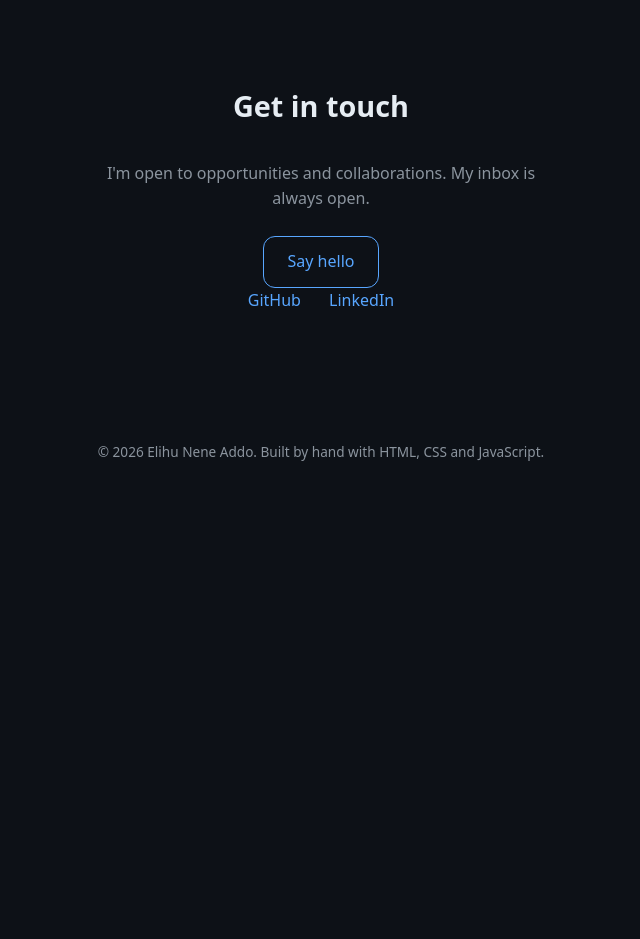
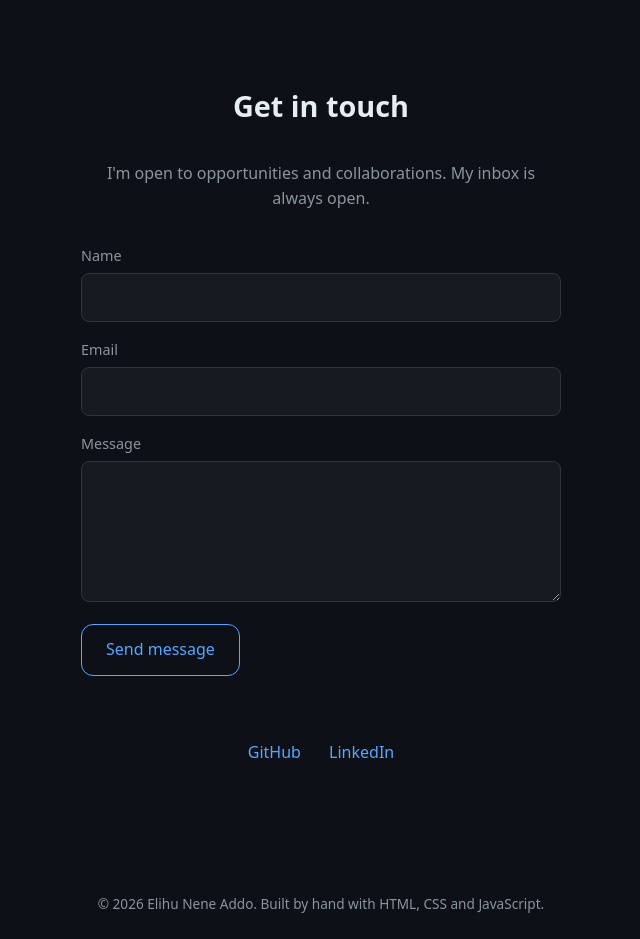
Before and after one commit to qwesikhalifa/my-portfolio, a plain HTML site: page index.html in a window 1280 px wide. Shown: the part 2905-3844 px from the top of the page, without its empty margins (319-959 px from the left). Before the commit the page ends 3392 px from the top, so only its background shows below. Drawn offline with Linux system fonts and the light colour scheme.

Commit message:
Add working contact form

```diff
--- a/index.html
+++ b/index.html
@@ -200,7 +200,21 @@
     <section id="contact" class="contact">
       <h2 class="section-title">Get in touch</h2>
       <p>I'm open to opportunities and collaborations. My inbox is always open.</p>
-      <a class="btn" href="mailto:qwesikhalifa0707@gmail.com">Say hello</a>
+      <form class="contact-form" action="https://formspree.io/f/xzerropw" method="POST">
+  <label>Name
+    <input type="text" name="name" required />
+  </label>
+  <label>Email
+    <input type="email" name="email" required />
+  </label>
+  <label>Message
+    <textarea name="message" rows="5" required></textarea>
+  </label>
+  <!-- Hidden spam trap: bots fill it in, humans never see it -->
+  <input type="text" name="_gotcha" style="display:none" tabindex="-1" autocomplete="off" />
+  <button type="submit" class="btn">Send message</button>
+  <p id="form-status" role="status"></p>
+</form>
       <p class="socials">
         <a href="https://github.com/qwesikhalifa" target="_blank" rel="noopener">GitHub</a>
         <a href="https://linkedin.com/in/elihuneneaddo" target="_blank" rel="noopener">LinkedIn</a>
--- a/script.js
+++ b/script.js
@@ -21,3 +21,26 @@ if (!window.matchMedia("(prefers-reduced-motion: reduce)").matches) {
     observer.observe(el);
   });
 }
+
+const form = document.querySelector(".contact-form");
+const statusEl = document.getElementById("form-status");
+
+form.addEventListener("submit", async (e) => {
+  e.preventDefault();               // stop the page from reloading
+  statusEl.textContent = "Sending...";
+  try {
+    const res = await fetch(form.action, {
+      method: "POST",
+      body: new FormData(form),     // collects every field with a name
+      headers: { Accept: "application/json" },
+    });
+    if (res.ok) {
+      statusEl.textContent = "Thanks! Your message was sent.";
+      form.reset();
+    } else {
+      statusEl.textContent = "Something went wrong. Please email me directly.";
+    }
+  } catch {
+    statusEl.textContent = "Network error. Please try again.";
+  }
+});
--- a/style.css
+++ b/style.css
@@ -197,6 +197,34 @@ footer { text-align: center; color: var(--muted); font-size: 0.85rem; padding: 2
   gap: 16px;
 }
 
+.contact-form {
+  max-width: 480px;
+  margin: 32px auto 0;
+  display: flex;
+  flex-direction: column;
+  gap: 16px;
+  text-align: left;
+}
+.contact-form label { color: var(--muted); font-size: 0.9rem; }
+.contact-form input,
+.contact-form textarea {
+  width: 100%;
+  margin-top: 6px;
+  padding: 12px;
+  background: var(--surface);
+  color: var(--text);
+  border: 1px solid var(--border);
+  border-radius: 8px;
+  font: inherit;
+}
+.contact-form input:focus,
+.contact-form textarea:focus {
+  outline: 2px solid var(--accent);
+  border-color: transparent;
+}
+button.btn { background: none; font: inherit; cursor: pointer; align-self: flex-start; }
+#form-status { min-height: 1.5em; }
+
 /* ========== 8. RESPONSIVE ==========
    Media query: on screens 700px wide or smaller, stack the About section. */
 @media (max-width: 700px) {
```
